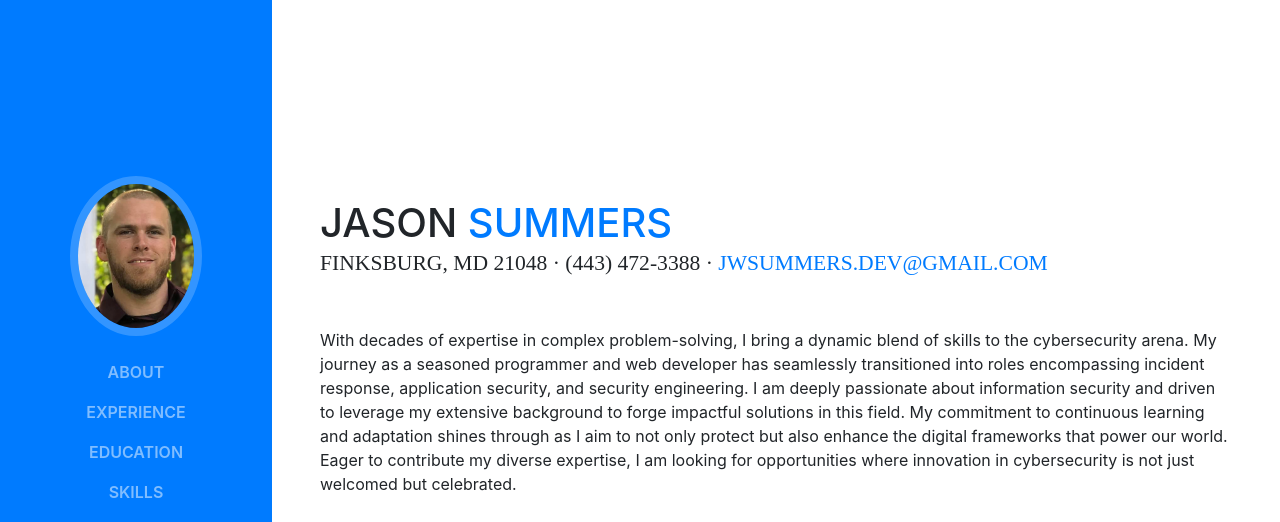
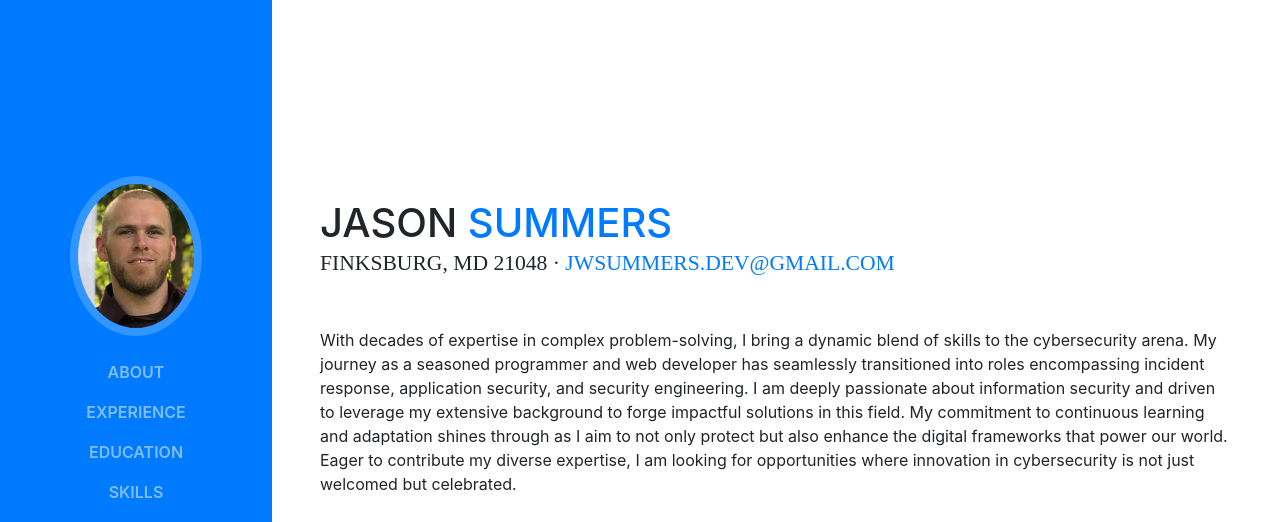
Before and after one commit to jwsummers/resume, a website with bundled scripts: page index.html in a window 1280 px wide. Shown: the top 522 px of the page. Built offline with nearby package versions, Linux system fonts and the light colour scheme; a web font is replaced by a local one.

Commit message:
remove info

```diff
--- a/index.html
+++ b/index.html
@@ -71,7 +71,7 @@
           <h1 class="mb-0">Jason
             <span class="text-primary">Summers</span>
           </h1>
-          <div class="subheading mb-5">Finksburg, MD 21048 · (443) 472-3388 ·
+          <div class="subheading mb-5">Finksburg, MD 21048 ·
             <a href="mailto:jwsummers.dev@gmail.com">jwsummers.dev@gmail.com</a>
           </div>
           <p class="mb-5">With decades of expertise in complex problem-solving, I bring a dynamic blend of skills to the cybersecurity arena. My journey as a seasoned programmer and web developer has seamlessly transitioned into roles encompassing incident response, application security, and security engineering. I am deeply passionate about information security and driven to leverage my extensive background to forge impactful solutions in this field. My commitment to continuous learning and adaptation shines through as I aim to not only protect but also enhance the digital frameworks that power our world. Eager to contribute my diverse expertise, I am looking for opportunities where innovation in cybersecurity is not just welcomed but celebrated.</p>
```
